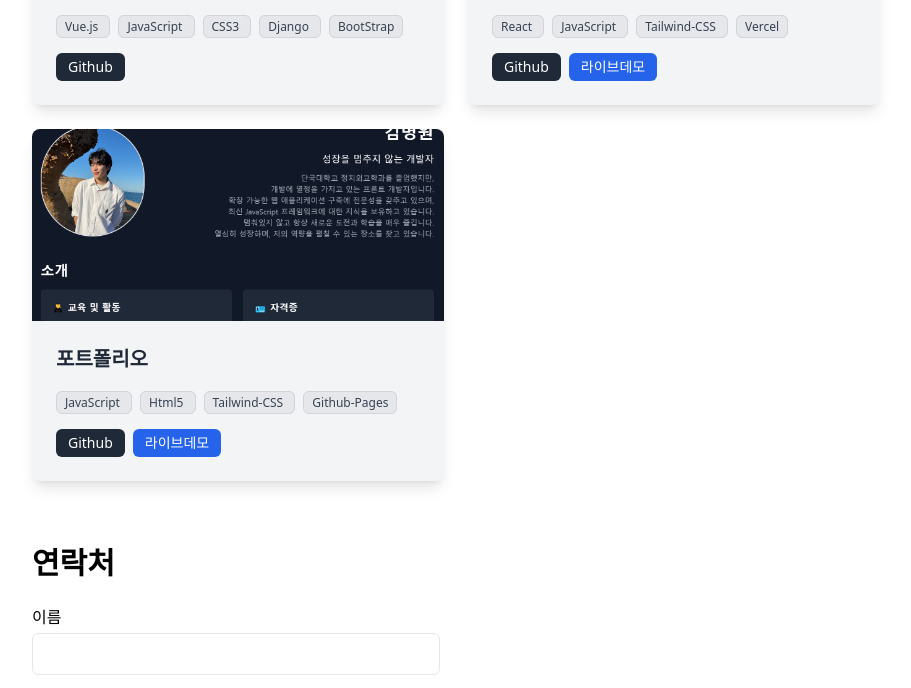
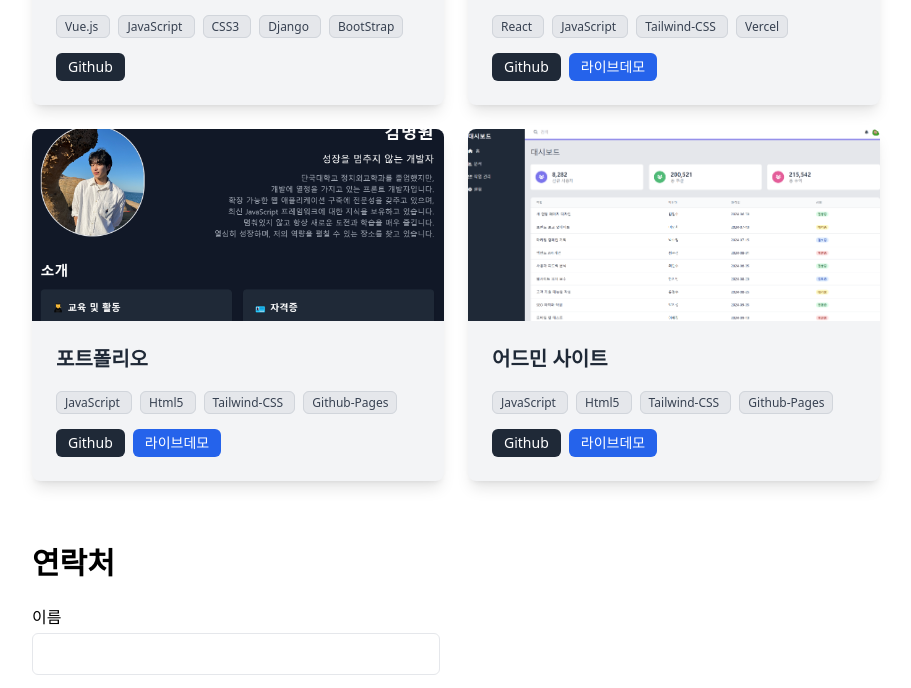
Before and after one commit to kmw9904/portfolio, a plain HTML site: page index.html in a window 1280 px wide. Shown: the part 1663-2351 px from the top of the page, without its empty margins (184-1095 px from the left). Drawn offline with nearby package versions, Linux system fonts and the light colour scheme.

Commit message:
프로젝트 4 추가 중

```diff
--- a/index.html
+++ b/index.html
@@ -382,6 +382,60 @@
               <!-- github 버튼 -->
               <div class="flex justify-start space-x-2">
                 <a
+                  href="https://github.com/kmw9904/portfolio"
+                  class="text-sm bg-gray-800 dark:bg-gray-300 text-white dark:text-gray-800 px-3 py-1 rounded-md"
+                  >Github
+                </a>
+                <a
+                  href="https://kmw9904.github.io/portfolio/"
+                  class="text-sm bg-blue-600 text-white px-3 py-1 rounded-md"
+                  >라이브데모
+                </a>
+              </div>
+            </div>
+          </article>
+
+          <article
+            class="bg-gray-100 dark:bg-gray-800 rounded-lg overflow-hidden shadow-lg hover:scale-105 transition-transform duration-300"
+          >
+            <!-- 이미지 -->
+            <img
+              class="w-full h-48 object-cover"
+              src="img/project4.png"
+              alt="어드민 이미지"
+            />
+            <!-- 정보 영역 -->
+            <div class="p-6">
+              <!-- 프로젝트 명 -->
+              <h3
+                class="text-xl font-semibold mb-4 text-gray-800 dark:text-gray-100"
+              >
+                어드민 사이트
+              </h3>
+
+              <!-- 기술스택 -->
+              <div class="space-x-2 mb-4">
+                <span
+                  class="bg-gray-200 dark:bg-gray-700 text-xs px-2 py-0.5 rounded-md text-gray-700 dark:text-gray-300 border border-gray-300 dark:border-gray-600"
+                  >JavaScript
+                </span>
+                <span
+                  class="bg-gray-200 dark:bg-gray-700 text-xs px-2 py-0.5 rounded-md text-gray-700 dark:text-gray-300 border border-gray-300 dark:border-gray-600"
+                  >Html5
+                </span>
+                <span
+                  class="bg-gray-200 dark:bg-gray-700 text-xs px-2 py-0.5 rounded-md text-gray-700 dark:text-gray-300 border border-gray-300 dark:border-gray-600"
+                  >Tailwind-CSS
+                </span>
+                <span
+                  class="bg-gray-200 dark:bg-gray-700 text-xs px-2 py-0.5 rounded-md text-gray-700 dark:text-gray-300 border border-gray-300 dark:border-gray-600"
+                  >Github-Pages
+                </span>
+              </div>
+
+              <!-- github 버튼 -->
+              <div class="flex justify-start space-x-2">
+                <a
                   href="#"
                   class="text-sm bg-gray-800 dark:bg-gray-300 text-white dark:text-gray-800 px-3 py-1 rounded-md"
                   >Github
```
Also changed, not shown: img/project4.png (added).
